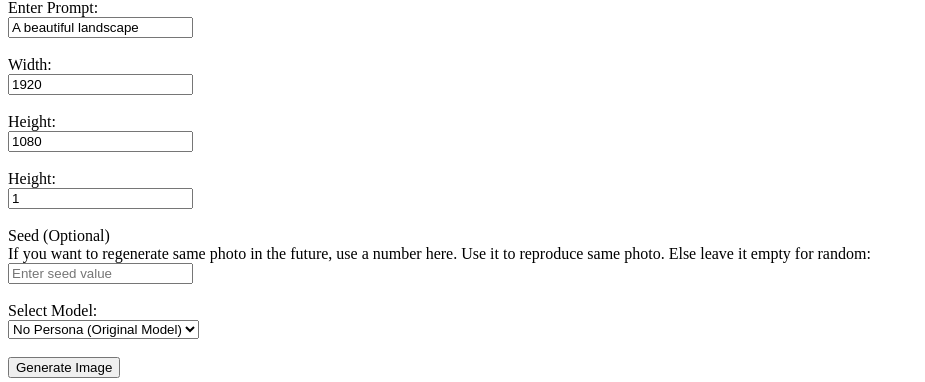
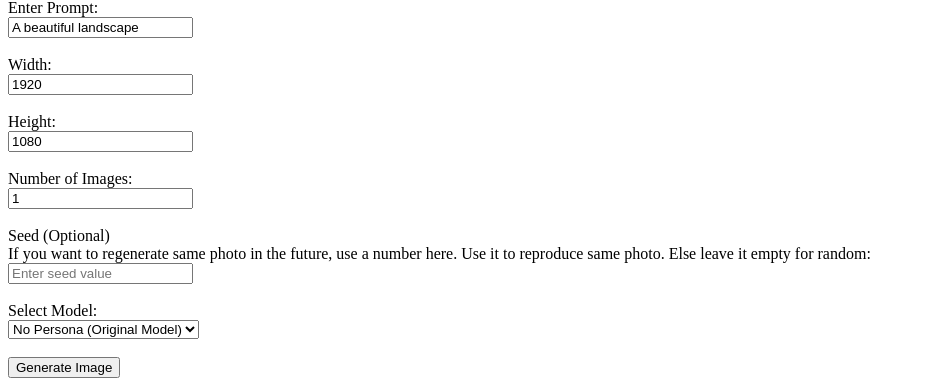
Before and after one commit to mohammadkhanks/fal-ai-project, a Flask app: page /index in a window 1280 px wide. Shown: the part 138-520 px from the top of the page, without its empty margins (0-925 px from the left). Run offline with Flask 3, Linux system fonts and the light colour scheme; the visitor is signed in with stand-in values (Sample User, id 1).

Commit message:
Added num_images parameter and updated image generation logic

```diff
--- a/templates/index.html
+++ b/templates/index.html
@@ -26,7 +26,7 @@
         <label for="height">Height:</label><br>
         <input type="number" id="height" name="height" value="1080"><br><br>
 
-        <label for="num_images">Height:</label><br>
+        <label for="num_images">Number of Images:</label><br>
         <input type="number" id="num_images" name="num_images" value="1"><br><br>
 
         <label for="seed">Seed (Optional)<br>If you want to regenerate same photo in the future, use a number here. Use it to reproduce same photo. Else leave it empty for random:</label><br>
```
